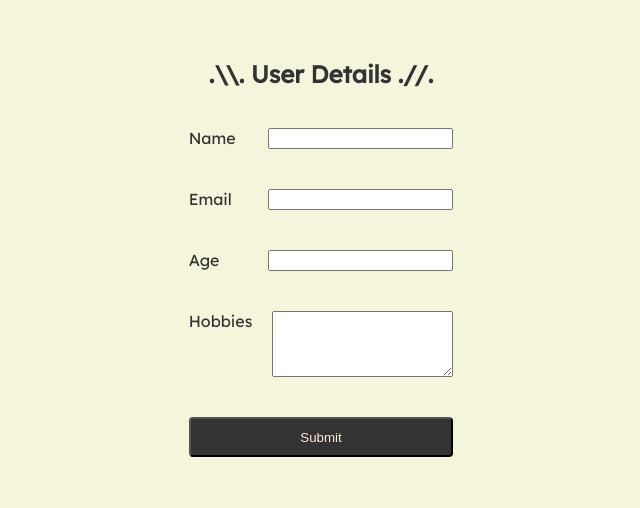
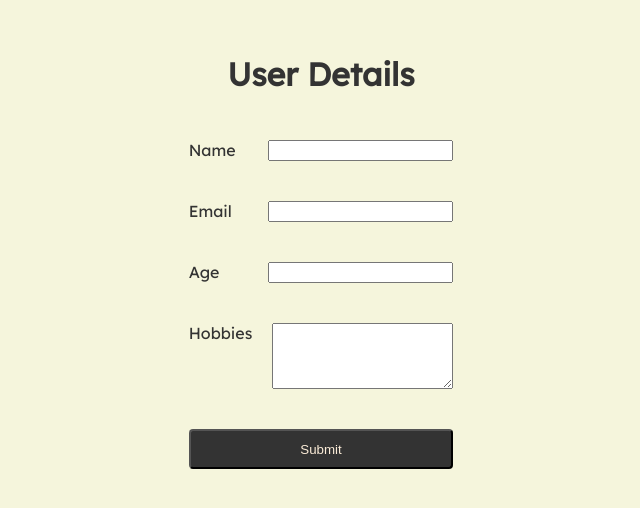
Before and after one commit to uxprateek/Percy_setup, a website: page index.html in a window 1280 px wide. Shown: the part 142-650 px from the top of the page, without its empty margins (319-959 px from the left). Drawn offline with Linux system fonts and the light colour scheme.

Commit message:
Update index.html

```diff
--- a/index.html
+++ b/index.html
@@ -45,10 +45,14 @@
         margin-left: 20px;
     }
 
+    h2 {
+        font-size: 32px;
+    }
+
   </style>
 </head>
 <body>
-    <h2>.\\. User Details .//.</h2>
+    <h2>User Details</h2>
     <form>
         <div class="row" >
             <label for="name">Name</label>
```
